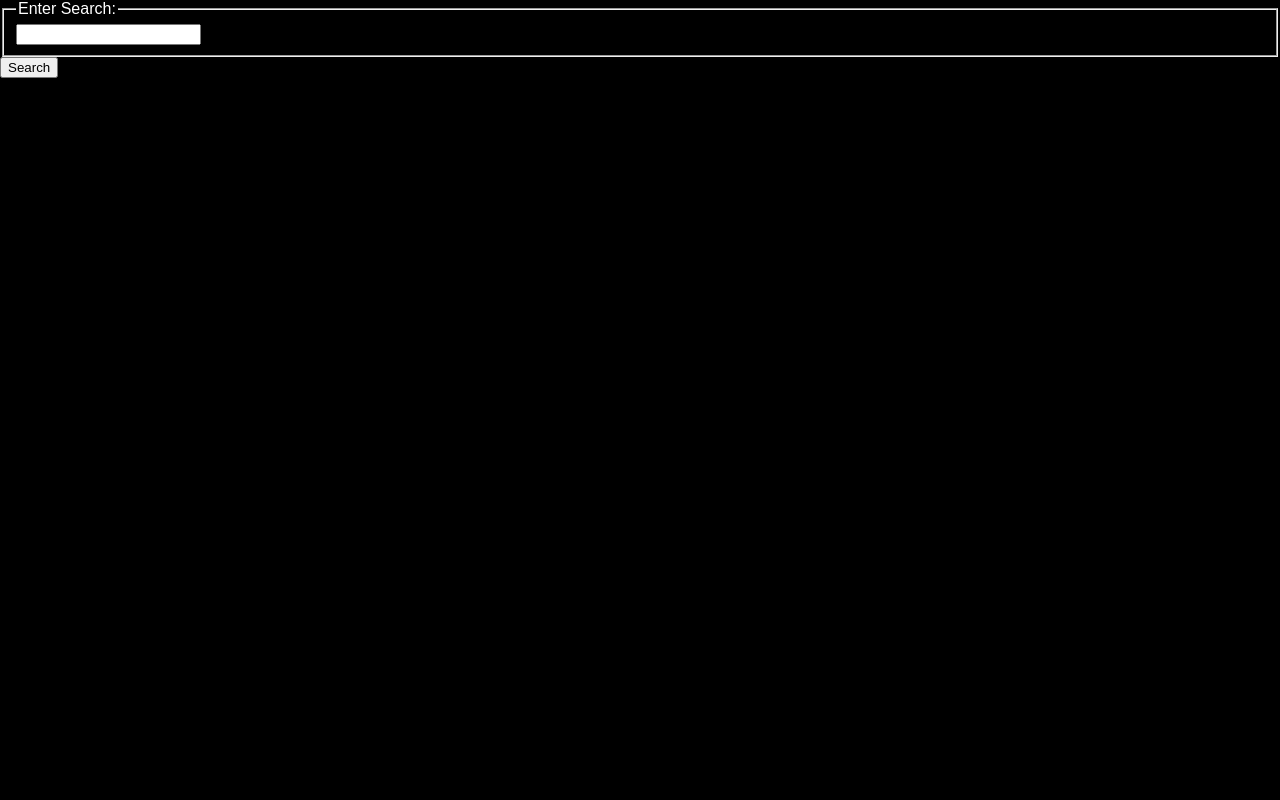
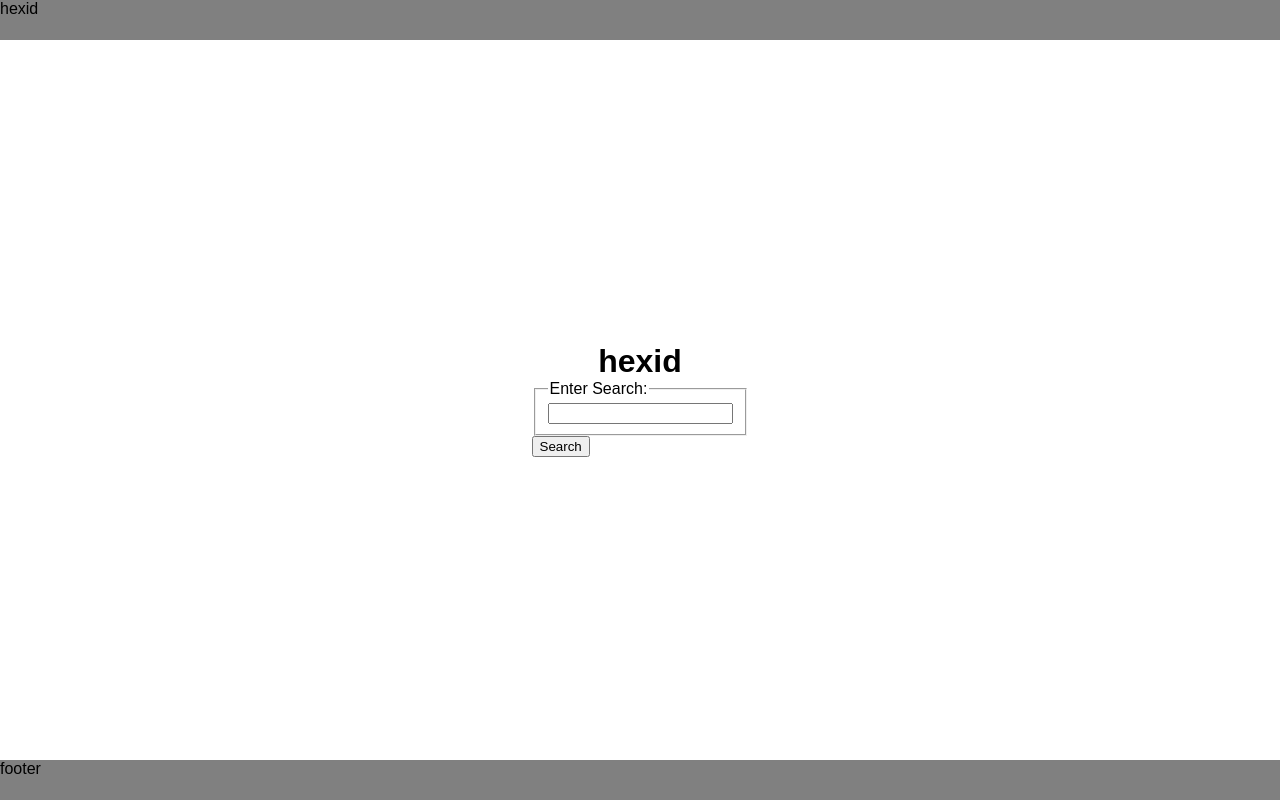
Before and after one commit to ppak10-archives/hexid, a Next.js app: page / in a window 1280 px wide. Built offline with nearby package versions, Linux system fonts and the light colour scheme.

Commit message:
Updates home page styles and routing.

```diff
--- a/package.json
+++ b/package.json
@@ -24,6 +24,7 @@
     "react-dom": "^17.0.2",
     "react-redux": "^7.2.4",
     "redux": "^4.1.0",
+    "redux-thunk": "^2.3.0",
     "sass": "^1.34.0"
   },
   "devDependencies": {
--- /dev/null
+++ b/src/app/common/components/Footer.module.scss
@@ -0,0 +1,11 @@
+/**
+ * Footer.module.scss
+ * Footer component
+ */
+
+.footer {
+  background-color: gray;
+  display: flex;
+  grid-area: footer;
+  justify-content: space-between;
+}
--- /dev/null
+++ b/src/app/common/components/Footer.tsx
@@ -0,0 +1,15 @@
+/**
+ * Footer.tsx
+ * Footer component
+ */
+
+// Styles
+import styles from './Footer.module.scss';
+
+export default function Footer() {
+  return (
+    <footer className={styles.footer}>
+      footer
+    </footer>
+  );
+}
--- /dev/null
+++ b/src/app/common/components/Navbar.module.scss
@@ -0,0 +1,11 @@
+/**
+ * Navbar.module.scss
+ * Navbar styles
+ */
+
+.navbar {
+  background-color: gray;
+  display: flex;
+  grid-area: navbar;
+  justify-content: space-between;
+}
--- /dev/null
+++ b/src/app/common/components/Navbar.tsx
@@ -0,0 +1,15 @@
+/**
+ * Navbar.tsx
+ * Navigation bar component.
+ */
+
+// Styles
+import styles from './Navbar.module.scss';
+
+export default function Navbar() {
+  return (
+    <nav className={styles.navbar}>
+      <a>hexid</a>
+    </nav>
+  );
+}
--- a/src/app/store.ts
+++ b/src/app/store.ts
@@ -1,3 +1,27 @@
 /**
  * store.ts
+ * File for creating redux store and attaching middleware.
  */
+
+// Node Modules
+import {combineReducers, createStore, applyMiddleware} from "redux";
+import thunkMiddleware from 'redux-thunk';
+
+// Reducers
+// const reducers = combineReducers({});
+
+const rootReducer = (state, action) => {
+  if (action.type === 'INITIAL_STATE') {
+    // Catches INITIAL_STATE action type before creating api reducers and
+    // resets redux reducer store back to initial state if passed.
+    state = undefined;
+  }
+
+  // return reducers(state, action);
+  return state;
+};
+
+// Store
+const store = createStore(rootReducer, applyMiddleware(thunkMiddleware));
+
+export default store;
--- a/src/app/styles/main.scss
+++ b/src/app/styles/main.scss
@@ -12,8 +12,6 @@ html {
 }
 
 body {
-  background-color: black;
-  color: white;
   height: 100%;
 }
 
@@ -30,8 +28,8 @@ ul {
 #__next {
   height: 100%;
   display: grid;
-  grid-template-areas: "navbar" "page";
-  grid-template-rows: 2.5em 1fr;
+  grid-template-areas: "navbar" "page" "footer";
+  grid-template-rows: 2.5em 1fr 2.5em;
 }
 
 .page {
--- /dev/null
+++ b/src/pages/[[...index]].module.scss
@@ -0,0 +1,11 @@
+/**
+ * index.module.scss
+ * Styles for home page
+ */
+
+.home {
+  align-items: center;
+  flex-direction: column;
+  justify-content: center;
+  width: 100%;
+}
--- a/src/pages/index.tsx
+++ b/src/pages/[[...index]].tsx
@@ -12,7 +12,7 @@ const AUDIUS_NODE_API_ROUTE = 'https://creatornode3.audius.co/ipfs';
 // const UJO_IPFS_ROUTE = 'https://ipfs.infura.io/ipfs';
 
 // Styles
-import styles from './index.module.scss';
+import styles from './[[...index]].module.scss';
 
 export default function Home() {
   // Hooks
@@ -54,7 +54,8 @@ export default function Home() {
   ));
 
   return (
-    <div className={styles.home}>
+    <div className={`page ${styles.home}`}>
+      <h1>hexid</h1>
       <form onSubmit={handleSubmit}>
         <fieldset>
           <legend>Enter Search:</legend>
--- a/src/pages/_app.tsx
+++ b/src/pages/_app.tsx
@@ -5,12 +5,24 @@
 
 // Node Modules
 import type {AppProps} from 'next/app';
+import {Provider} from 'react-redux';
+
+// Components
+import Navbar from 'app/common/components/Navbar';
+import Footer from 'app/common/components/Footer';
+
+// Store
+import store from 'app/store';
 
 // Styles
 import 'app/styles/main.scss';
 
 export default function App({Component}: AppProps) {
   return (
-    <Component />
+    <Provider store={store}>
+      <Navbar />
+      <Component />
+      <Footer />
+    </Provider>
   );
 }
--- a/src/pages/index.module.scss
+++ /dev/null
@@ -1,8 +0,0 @@
-/**
- * index.module.scss
- * Styles for home page
- */
-
-.home {
-  background-color: black;
-}
```
Also changed, not shown: 1 other file (tests, documents, lock files or other folders).
